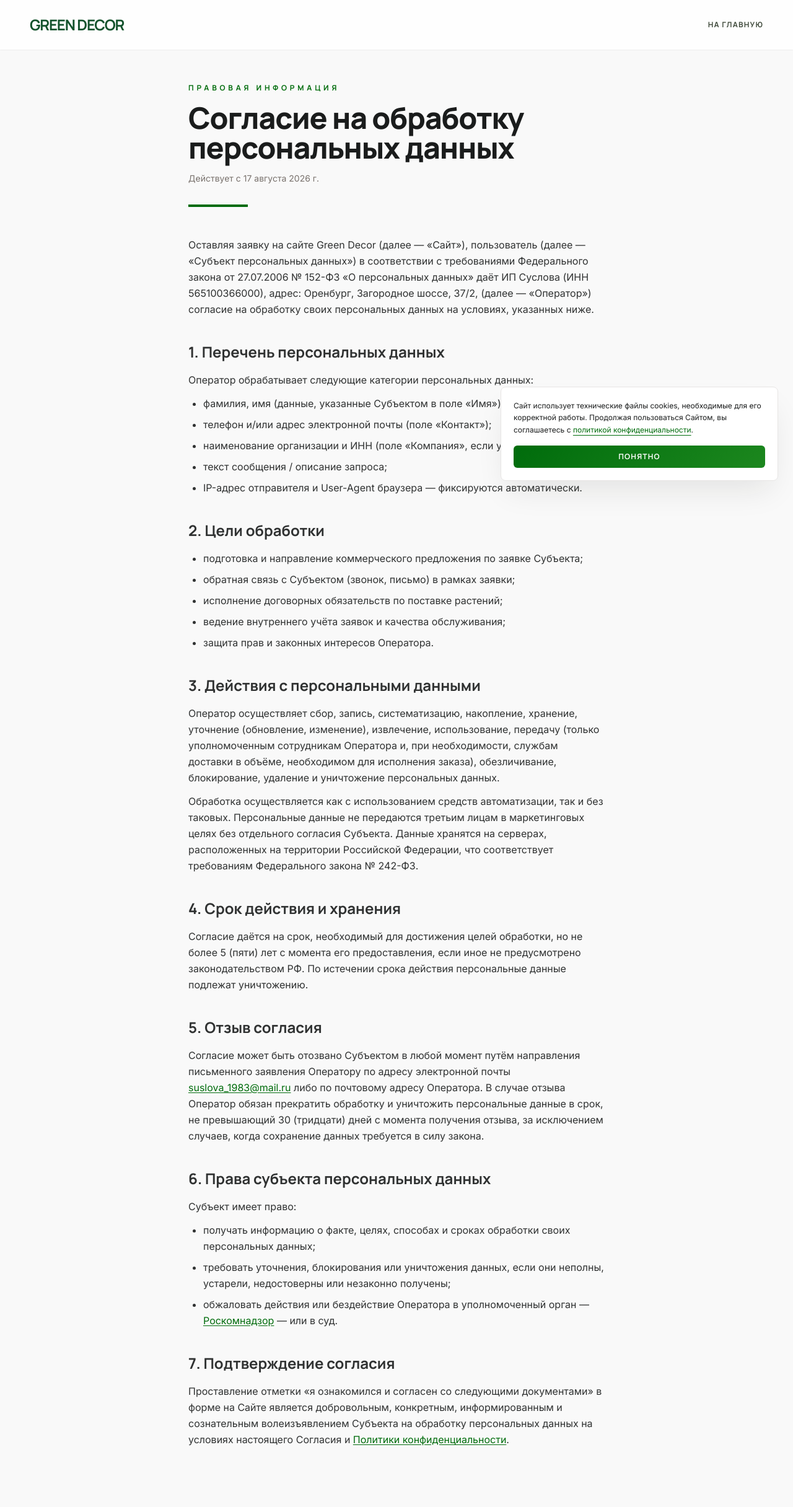
After one commit to AlexandriaBricoz/green-decor-site, a Django app: page /consent/ in a window 1280 px wide. The commit adds this page. Shown: the whole page at 62% size. Run offline with Django 5.2, Linux system fonts and the light colour scheme; data comes from the database, SQL or seed files in the repository; some libraries are stand-ins or nearby versions.

Commit message:
Two-document consent + marketing opt-in on contact form
- Форма заявки: два отдельных чекбокса.
  * Необязательный — «я хочу получать информационную рассылку» (marketing_consent).
  * Обязательный — «я ознакомился и согласен со следующими документами»,
    ниже две ссылки: политика конфиденциальности + согласие на обработку ПДн.
- Новая страница /consent/ — типовое согласие на обработку ПДн
  по 152-ФЗ (цели, перечень данных, срок, отзыв, Роскомнадзор).
- ContactRequest.marketing_consent (миграция 0004). Показан в inbox_detail,
  в списке админки и колонкой в Excel-экспорте.
- Ссылка «Согласие на обработку ПДн» добавлена в футер главной.

Co-Authored-By: Claude Opus 4.7 (1M context) <noreply@anthropic.com>

```diff
--- a/catalog/urls.py
+++ b/catalog/urls.py
@@ -8,6 +8,7 @@ urlpatterns = [
     path("", views.home, name="home"),
     path("privacy/", views.privacy, name="privacy"),
     path("terms/", views.terms, name="terms"),
+    path("consent/", views.consent, name="consent"),
     path("price-list.xlsx", views.price_list_xlsx, name="price_xlsx"),
     path("admin/price-list.xlsx", views.price_list_xlsx_legacy),
     path("admin/", views.inventory_list, name="inventory"),
--- a/catalog/views.py
+++ b/catalog/views.py
@@ -29,6 +29,10 @@ def privacy(request):
 
 def terms(request):
     return render(request, "catalog/terms.html")
+
+
+def consent(request):
+    return render(request, "catalog/consent.html")
 
 
 @login_required
--- a/contacts/admin.py
+++ b/contacts/admin.py
@@ -5,7 +5,7 @@ from .models import ContactRequest
 
 @admin.register(ContactRequest)
 class ContactRequestAdmin(admin.ModelAdmin):
-    list_display = ("name", "company", "contact", "volume", "processed", "created_at")
-    list_filter = ("subject", "processed", "created_at")
+    list_display = ("name", "company", "contact", "marketing_consent", "processed", "created_at")
+    list_filter = ("subject", "processed", "marketing_consent", "created_at")
     search_fields = ("name", "contact", "company", "message")
     readonly_fields = ("created_at", "consent_at", "source_ip", "user_agent")
--- a/contacts/forms.py
+++ b/contacts/forms.py
@@ -25,18 +25,22 @@ class ContactForm(forms.ModelForm):
     )
     consent_given = forms.BooleanField(
         required=True,
-        label=(
-            "Согласен(на) на обработку персональных данных в соответствии с "
-            "Федеральным законом № 152-ФЗ и политикой конфиденциальности."
-        ),
+        label="Я ознакомился и согласен со следующими документами:",
         error_messages={
-            "required": "Для отправки заявки необходимо согласие на обработку персональных данных."
+            "required": (
+                "Для отправки заявки необходимо ознакомиться и согласиться "
+                "с Политикой конфиденциальности и Согласием на обработку персональных данных."
+            )
         },
+    )
+    marketing_consent = forms.BooleanField(
+        required=False,
+        label="Я хочу получать от вас информационную рассылку со специальными предложениями",
     )
 
     class Meta:
         model = ContactRequest
-        fields = ("name", "contact", "company", "consent_given")
+        fields = ("name", "contact", "company", "consent_given", "marketing_consent")
         widgets = {
             "name": forms.TextInput(
                 attrs={"placeholder": "Иван Иванов", "class": _FIELD_CLASS, "autocomplete": "name"}
--- a/contacts/models.py
+++ b/contacts/models.py
@@ -34,6 +34,11 @@ class ContactRequest(models.Model):
         default=False,
     )
     consent_at = models.DateTimeField("Дата согласия", null=True, blank=True)
+    marketing_consent = models.BooleanField(
+        "Согласие на маркетинговую рассылку",
+        default=False,
+        help_text="Клиент явно согласился получать информационные письма.",
+    )
     source_ip = models.GenericIPAddressField("IP отправителя", null=True, blank=True)
     user_agent = models.CharField("User-Agent", max_length=500, blank=True, default="")
     created_at = models.DateTimeField("Создано", auto_now_add=True)
--- a/contacts/views.py
+++ b/contacts/views.py
@@ -88,7 +88,7 @@ def _requests_xlsx_bytes() -> bytes:
     ws = wb.active
     ws.title = "Заявки"
 
-    header = ["Дата", "Имя", "Контакт", "Компания", "Тема", "Сообщение", "IP", "Обработано"]
+    header = ["Дата", "Имя", "Контакт", "Компания", "Тема", "Сообщение", "Рассылка", "IP", "Обработано"]
     ws.append(header)
     for cell in ws[1]:
         cell.font = Font(bold=True, color="FFFFFF")
@@ -104,11 +104,12 @@ def _requests_xlsx_bytes() -> bytes:
             r.company,
             r.get_subject_display(),
             r.message,
+            "да" if r.marketing_consent else "нет",
             r.source_ip or "",
             "да" if r.processed else "нет",
         ])
 
-    widths = [16, 22, 26, 26, 22, 44, 16, 14]
+    widths = [16, 22, 26, 26, 22, 44, 12, 16, 14]
     for i, w in enumerate(widths, start=1):
         ws.column_dimensions[get_column_letter(i)].width = w
     ws.freeze_panes = "A2"
--- /dev/null
+++ b/templates/catalog/consent.html
@@ -0,0 +1,129 @@
+{% extends "base.html" %}
+
+{% block title %}Согласие на обработку персональных данных — {{ site_settings.brand_name|default:"Green Decor" }}{% endblock %}
+
+{% block body %}
+<nav class="fixed top-0 w-full z-50 bg-white/80 dark:bg-stone-950/80 backdrop-blur-md shadow-sm shadow-stone-900/5">
+  <div class="flex justify-between items-center px-6 md:px-12 py-6 max-w-screen-2xl mx-auto">
+    <a href="{% url 'catalog:home' %}" class="text-2xl font-bold tracking-tighter text-green-900 dark:text-green-100 font-headline uppercase">
+      {{ site_settings.brand_name|default:"Green Decor" }}
+    </a>
+    <a href="{% url 'catalog:home' %}" class="font-headline font-bold uppercase tracking-widest text-xs text-on-surface-variant hover:text-primary transition-colors">
+      На главную
+    </a>
+  </div>
+</nav>
+
+<main class="pt-32 pb-24 px-6 md:px-12 max-w-3xl mx-auto">
+  <header class="mb-12">
+    <span class="inline-block font-headline font-bold uppercase tracking-[0.4em] text-xs text-primary mb-4">Правовая информация</span>
+    <h1 class="text-4xl md:text-5xl font-headline font-extrabold tracking-tight text-on-surface mb-4">
+      Согласие на обработку персональных данных
+    </h1>
+    <p class="text-sm text-stone-500">Действует с 17 августа 2026 г.</p>
+    <div class="w-24 h-1 bg-primary mt-8"></div>
+  </header>
+
+  <section class="space-y-10 text-on-surface/90 leading-relaxed">
+
+    <div>
+      <p>
+        Оставляя заявку на сайте {{ site_settings.brand_name|default:"Green Decor" }} (далее — «Сайт»), пользователь (далее — «Субъект персональных данных»)
+        в соответствии с требованиями Федерального закона от 27.07.2006 № 152-ФЗ «О персональных данных» даёт
+        {{ site_settings.legal_entity|default:'ИП Суслова' }}{% if site_settings.inn %} (ИНН {{ site_settings.inn }}){% endif %},
+        {% if site_settings.address %}адрес: {{ site_settings.address }},{% endif %}
+        (далее — «Оператор») согласие на обработку своих персональных данных на условиях, указанных ниже.
+      </p>
+    </div>
+
+    <div>
+      <h2 class="text-2xl font-headline font-bold mb-4">1. Перечень персональных данных</h2>
+      <p>Оператор обрабатывает следующие категории персональных данных:</p>
+      <ul class="list-disc pl-6 space-y-2 mt-3">
+        <li>фамилия, имя (данные, указанные Субъектом в поле «Имя»);</li>
+        <li>телефон и/или адрес электронной почты (поле «Контакт»);</li>
+        <li>наименование организации и ИНН (поле «Компания», если указано);</li>
+        <li>текст сообщения / описание запроса;</li>
+        <li>IP-адрес отправителя и User-Agent браузера — фиксируются автоматически.</li>
+      </ul>
+    </div>
+
+    <div>
+      <h2 class="text-2xl font-headline font-bold mb-4">2. Цели обработки</h2>
+      <ul class="list-disc pl-6 space-y-2">
+        <li>подготовка и направление коммерческого предложения по заявке Субъекта;</li>
+        <li>обратная связь с Субъектом (звонок, письмо) в рамках заявки;</li>
+        <li>исполнение договорных обязательств по поставке растений;</li>
+        <li>ведение внутреннего учёта заявок и качества обслуживания;</li>
+        <li>защита прав и законных интересов Оператора.</li>
+      </ul>
+    </div>
+
+    <div>
+      <h2 class="text-2xl font-headline font-bold mb-4">3. Действия с персональными данными</h2>
+      <p>
+        Оператор осуществляет сбор, запись, систематизацию, накопление, хранение, уточнение (обновление, изменение),
+        извлечение, использование, передачу (только уполномоченным сотрудникам Оператора и, при необходимости,
+        службам доставки в объёме, необходимом для исполнения заказа), обезличивание, блокирование, удаление
+        и уничтожение персональных данных.
+      </p>
+      <p class="mt-3">
+        Обработка осуществляется как с использованием средств автоматизации, так и без таковых. Персональные данные
+        не передаются третьим лицам в маркетинговых целях без отдельного согласия Субъекта. Данные хранятся
+        на серверах, расположенных на территории Российской Федерации, что соответствует требованиям
+        Федерального закона № 242-ФЗ.
+      </p>
+    </div>
+
+    <div>
+      <h2 class="text-2xl font-headline font-bold mb-4">4. Срок действия и хранения</h2>
+      <p>
+        Согласие даётся на срок, необходимый для достижения целей обработки, но не более 5 (пяти) лет с момента
+        его предоставления, если иное не предусмотрено законодательством РФ. По истечении срока действия
+        персональные данные подлежат уничтожению.
+      </p>
+    </div>
+
+    <div>
+      <h2 class="text-2xl font-headline font-bold mb-4">5. Отзыв согласия</h2>
+      <p>
+        Согласие может быть отозвано Субъектом в любой момент путём направления письменного заявления Оператору
+        по адресу электронной почты
+        {% if site_settings.email %}
+        <a href="mailto:{{ site_settings.email }}" class="text-primary underline underline-offset-2">{{ site_settings.email }}</a>
+        {% else %}
+        Оператора
+        {% endif %}
+        либо по почтовому адресу Оператора.
+        В случае отзыва Оператор обязан прекратить обработку и уничтожить персональные данные в срок,
+        не превышающий 30 (тридцати) дней с момента получения отзыва, за исключением случаев, когда
+        сохранение данных требуется в силу закона.
+      </p>
+    </div>
+
+    <div>
+      <h2 class="text-2xl font-headline font-bold mb-4">6. Права субъекта персональных данных</h2>
+      <p>Субъект имеет право:</p>
+      <ul class="list-disc pl-6 space-y-2 mt-3">
+        <li>получать информацию о факте, целях, способах и сроках обработки своих персональных данных;</li>
+        <li>требовать уточнения, блокирования или уничтожения данных, если они неполны, устарели, недостоверны
+          или незаконно получены;</li>
+        <li>обжаловать действия или бездействие Оператора в уполномоченный орган —
+          <a href="https://rkn.gov.ru/" target="_blank" rel="noopener" class="text-primary underline underline-offset-2">Роскомнадзор</a>
+          — или в суд.</li>
+      </ul>
+    </div>
+
+    <div>
+      <h2 class="text-2xl font-headline font-bold mb-4">7. Подтверждение согласия</h2>
+      <p>
+        Проставление отметки «я ознакомился и согласен со следующими документами» в форме на Сайте
+        является добровольным, конкретным, информированным и сознательным волеизъявлением Субъекта
+        на обработку персональных данных на условиях настоящего Согласия и
+        <a href="{% url 'catalog:privacy' %}" class="text-primary underline underline-offset-2">Политики конфиденциальности</a>.
+      </p>
+    </div>
+
+  </section>
+</main>
+{% endblock %}
--- a/templates/catalog/inbox_detail.html
+++ b/templates/catalog/inbox_detail.html
@@ -100,6 +100,10 @@
         {% if obj.consent_given %}
         <p><span class="uppercase font-headline font-bold tracking-widest text-stone-400">Согласие 152-ФЗ:</span> ✓ {{ obj.consent_at|date:"d.m.Y H:i" }}</p>
         {% endif %}
+        <p>
+          <span class="uppercase font-headline font-bold tracking-widest text-stone-400">Маркетинговая рассылка:</span>
+          {% if obj.marketing_consent %}<span class="text-primary font-semibold">✓ разрешена</span>{% else %}<span class="text-stone-400">не согласились</span>{% endif %}
+        </p>
         {% if obj.source_ip %}<p><span class="uppercase font-headline font-bold tracking-widest text-stone-400">IP:</span> {{ obj.source_ip }}</p>{% endif %}
         {% if obj.user_agent %}<p class="break-all"><span class="uppercase font-headline font-bold tracking-widest text-stone-400">User-Agent:</span> {{ obj.user_agent }}</p>{% endif %}
       </div>
```
Also changed, not shown: templates/catalog/home.html (+28 -8 lines), contacts/migrations/0004_contactrequest_marketing_consent.py (added).
